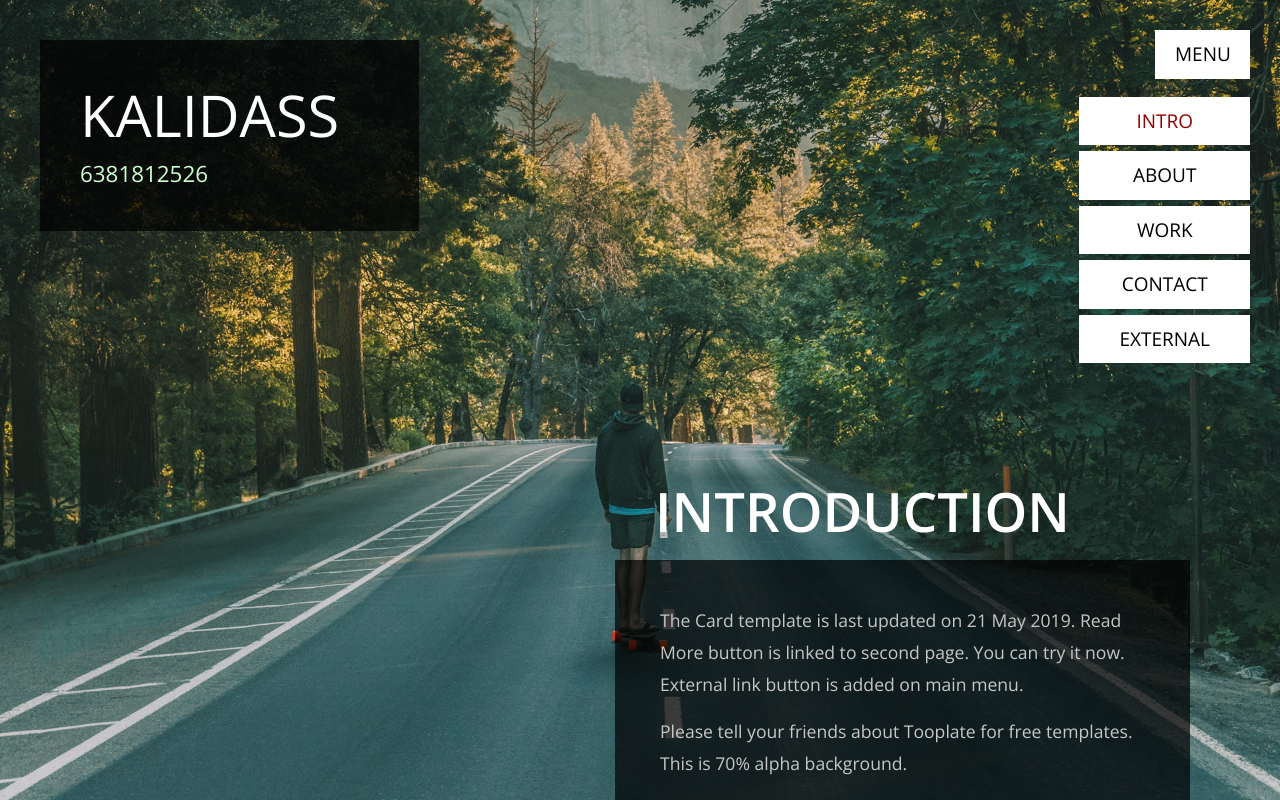
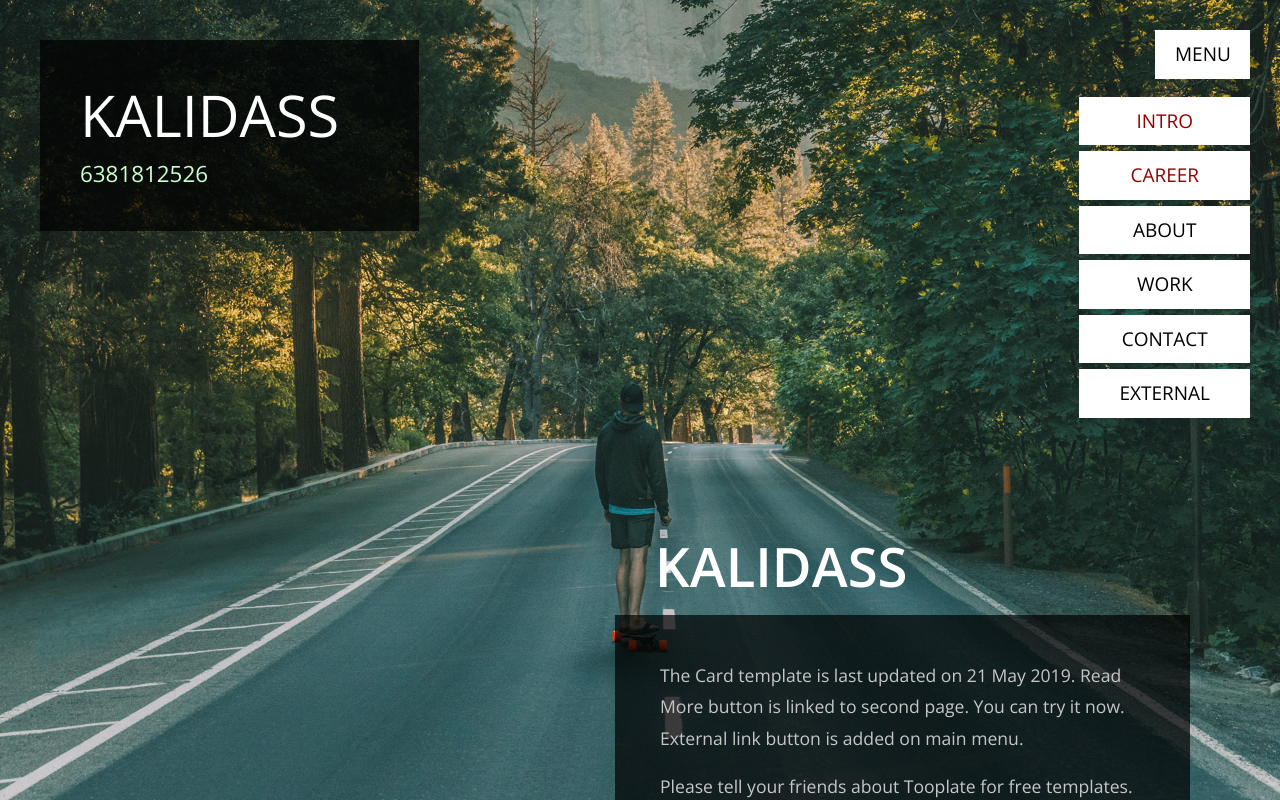
Before and after one commit to KalidassG/neww, a plain HTML site: page index.html in a window 1280 px wide. Both pictures are taken after a click on the link "MENU". Shown: the top 800 px of the page. Drawn offline with nearby package versions, Linux system fonts and the light colour scheme.

Commit message:
commited

```diff
--- a/index.html
+++ b/index.html
@@ -41,6 +41,9 @@ http://www.tooplate.com/view/2109-the-card
             <li class="tm-nav-item active">
               <a href="#" data-linkid="0" data-align="right" class="tm-nav-link">Intro</a>
             </li>
+            <li class="tm-nav-item active">
+              <a href="#" data-linkid="0" data-align="right" class="tm-nav-link">career</a>
+            </li>
             <li class="tm-nav-item">
               <a href="#" data-linkid="1" data-align="right" class="tm-nav-link">About</a>
             </li>
@@ -78,7 +81,7 @@ http://www.tooplate.com/view/2109-the-card
               <!-- Section 0 Introduction -->
               <section class="tm-section tm-section-0">
                 <h2 class="tm-section-title mb-3 font-weight-bold">
-                  Introduction
+                  Kalidass
                 </h2>
                 <div class="tm-textbox tm-bg-dark">
                   <p>
```
